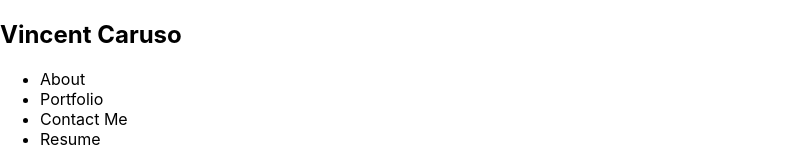
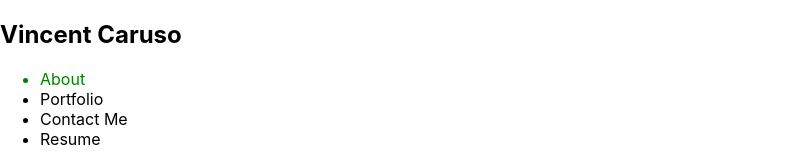
Before and after one commit to vcaruso0923/react-portfolio, a React (Create React App) app: page / in a window 1280 px wide. Shown: the top 160 px of the page, without its empty margins (0-808 px from the left). Built offline with nearby package versions, Linux system fonts and the light colour scheme.

Commit message:
Highlight selected nav links

```diff
--- a/src/App.js
+++ b/src/App.js
@@ -32,12 +32,16 @@ function App() {
     pageName = "Resume"
   }
 
-  useEffect(() => {document.title = pageName;})
+  useEffect(() => { document.title = pageName; })
 
   return (
     <div>
       <>
         <Nav
+          aboutSelected={aboutSelected}
+          portfolioSelected={portfolioSelected}
+          contactSelected={contactSelected}
+          resumeSelected={resumeSelected}
           setAboutSelected={setAboutSelected}
           setPortfolioSelected={setPortfolioSelected}
           setContactSelected={setContactSelected}
--- a/src/components/Nav/index.js
+++ b/src/components/Nav/index.js
@@ -2,7 +2,10 @@ import React from 'react';
 
 function Nav(props) {
     const {
-        // contactSelected,
+        aboutSelected,
+        portfolioSelected,
+        contactSelected,
+        resumeSelected,
         setAboutSelected,
         setPortfolioSelected,
         setContactSelected,
@@ -16,7 +19,7 @@ function Nav(props) {
     </h2>
             <nav>
                 <ul>
-                    <li>
+                <li className={`${aboutSelected && 'navActive'}`}>
                         <span onClick={() => {
                             setAboutSelected(true);
                             setPortfolioSelected(false);
@@ -24,7 +27,7 @@ function Nav(props) {
                             setResumeSelected(false);
                         }}>About</span>
                     </li>
-                    <li>
+                    <li className={`${portfolioSelected && 'navActive'}`}>
                         <span onClick={() => {
                             setAboutSelected(false);
                             setPortfolioSelected(true);
@@ -32,7 +35,7 @@ function Nav(props) {
                             setResumeSelected(false);
                         }}>Portfolio</span>
                     </li>
-                    <li>
+                    <li className={`${contactSelected && 'navActive'}`}>
                         <span onClick={() => {
                             setAboutSelected(false);
                             setPortfolioSelected(false);
@@ -40,7 +43,7 @@ function Nav(props) {
                             setResumeSelected(false);
                         }}>Contact Me</span>
                     </li>
-                    <li>
+                    <li className={`${resumeSelected && 'navActive'}`}>
                         <span onClick={() => {
                             setAboutSelected(false);
                             setPortfolioSelected(false);
--- a/src/index.css
+++ b/src/index.css
@@ -11,3 +11,7 @@ code {
   font-family: source-code-pro, Menlo, Monaco, Consolas, 'Courier New',
     monospace;
 }
+
+.navActive {
+  color: green;
+}
```
